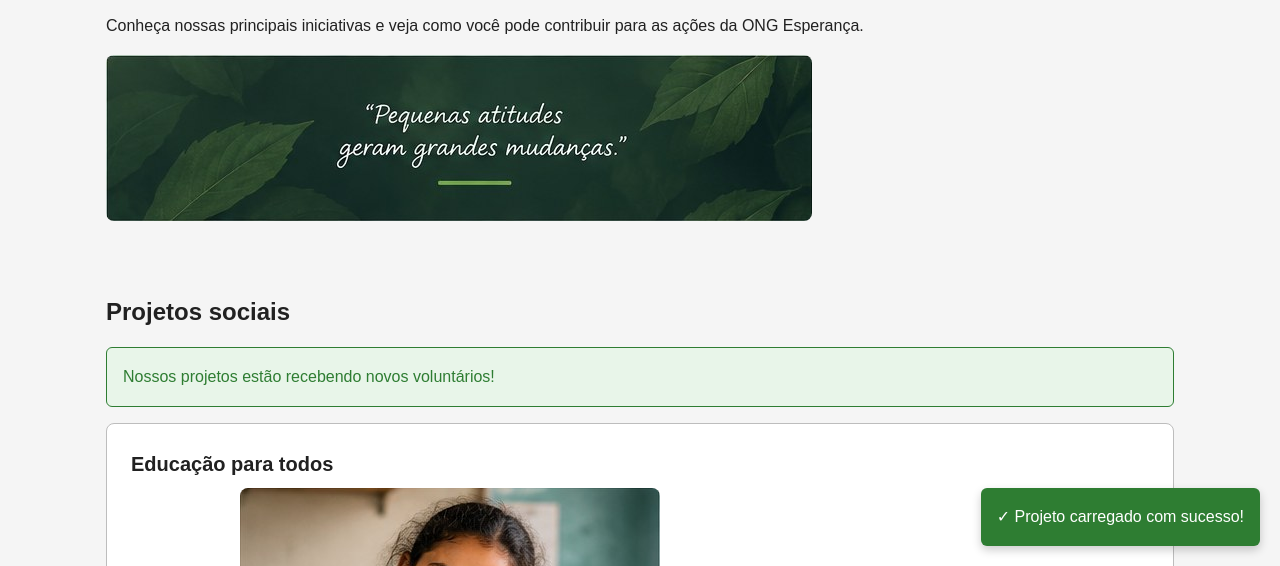
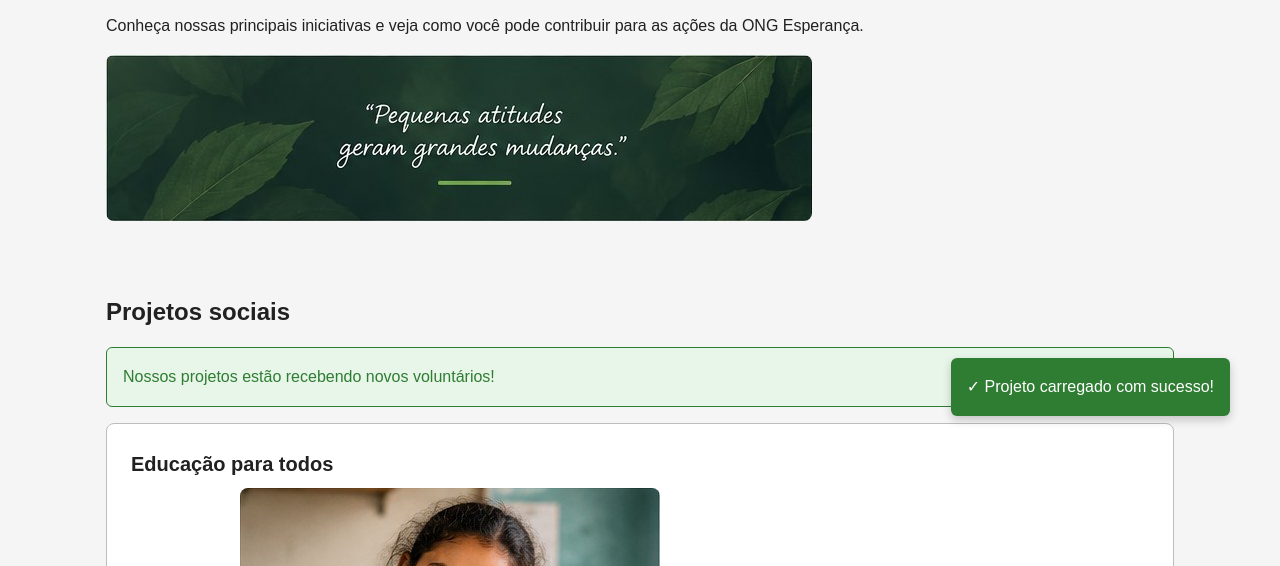
Before and after one commit to karp4no/projeto-ong, a plain HTML site: page projetos.html in a window 1280 px wide. Shown: the part 234-800 px from the top of the page. Drawn offline with Linux system fonts and the light colour scheme.

Commit message:
Update style.css

```diff
--- a/style.css
+++ b/style.css
@@ -285,8 +285,8 @@ main > section article {
 }
 .toast {
     position: fixed;
-    right: 20px;
-    bottom: 20px;
+    right: 50px;
+    bottom: 150px;
     background-color: var(--cor-primaria);
     color: var(--cor-branco);
     padding: var(--espaco-2);
```
